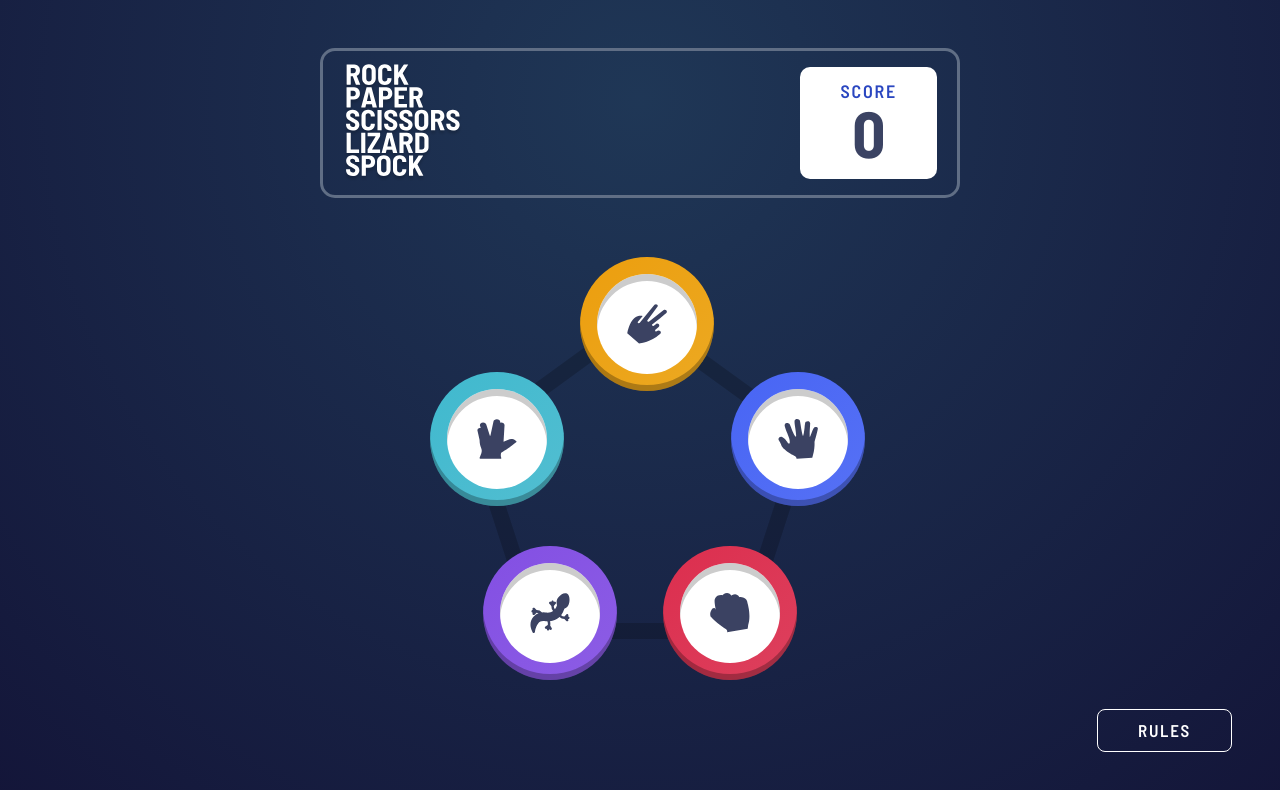
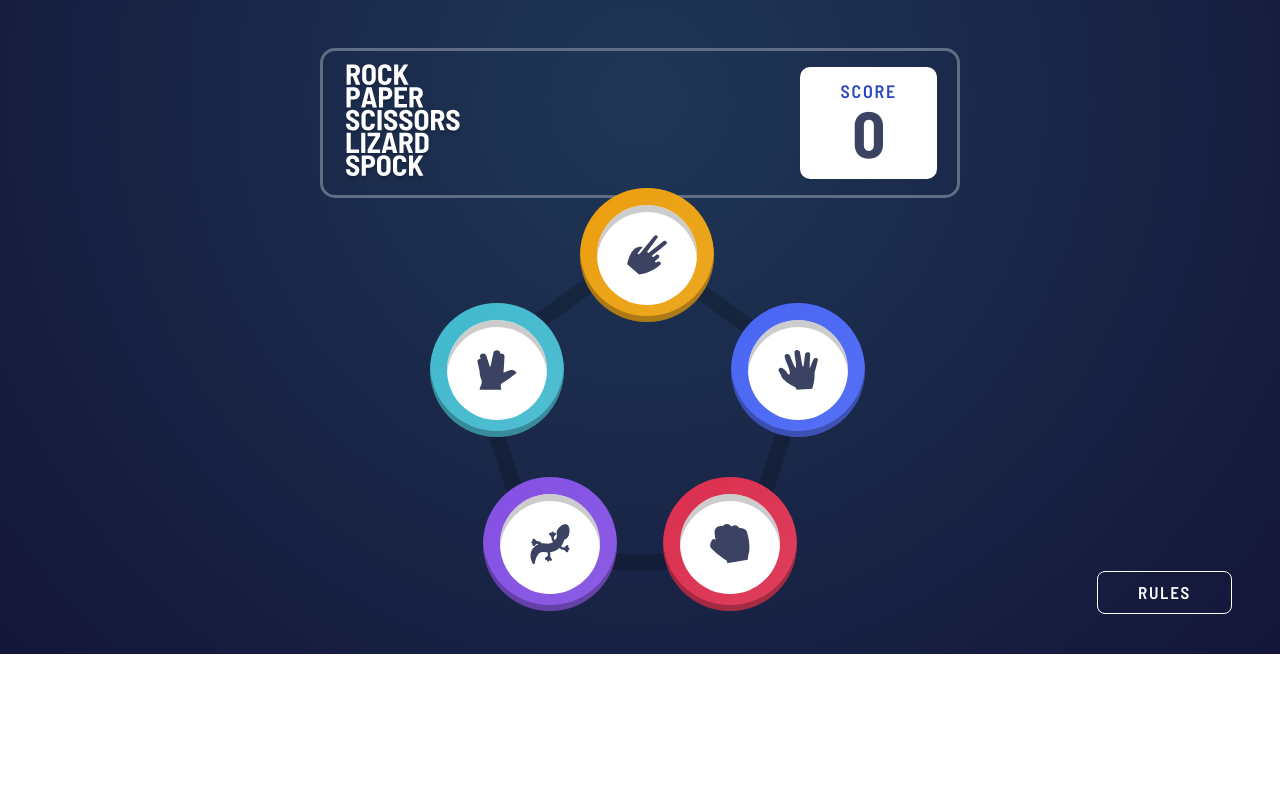
Before and after one commit to servant-of-Allah/rock-paper-scissors-lizard-spock, a Next.js app: page / in a window 1280 px wide. Shown: the top 790 px of the page. Built offline with nearby package versions, Linux system fonts and the light colour scheme.

Commit message:
Update layout.js

```diff
--- a/app/layout.js
+++ b/app/layout.js
@@ -13,7 +13,7 @@ import { GameContextProvider } from "@/app/context/GameContext";
 export default function RootLayout({ children }) {
   return (
     <html lang="en">
-      <body className="w-full h-screen overflow-hidden flex flex-col items-center justify-between">
+      <body className="w-full h-full overflow-hidden flex flex-col items-center justify-between">
         <GameContextProvider>
           <header className="w-full mt-8 sm:mt-10 md:mt-12 mb-6 md:mb-10">
             <Header />
@@ -21,7 +21,7 @@ export default function RootLayout({ children }) {
 
           <main>{children}</main>
 
-          <footer className="w-full mb-10 sm:mb-12">
+          <footer className="w-full mb-10">
             <Button />
           </footer>
         </GameContextProvider>
```
